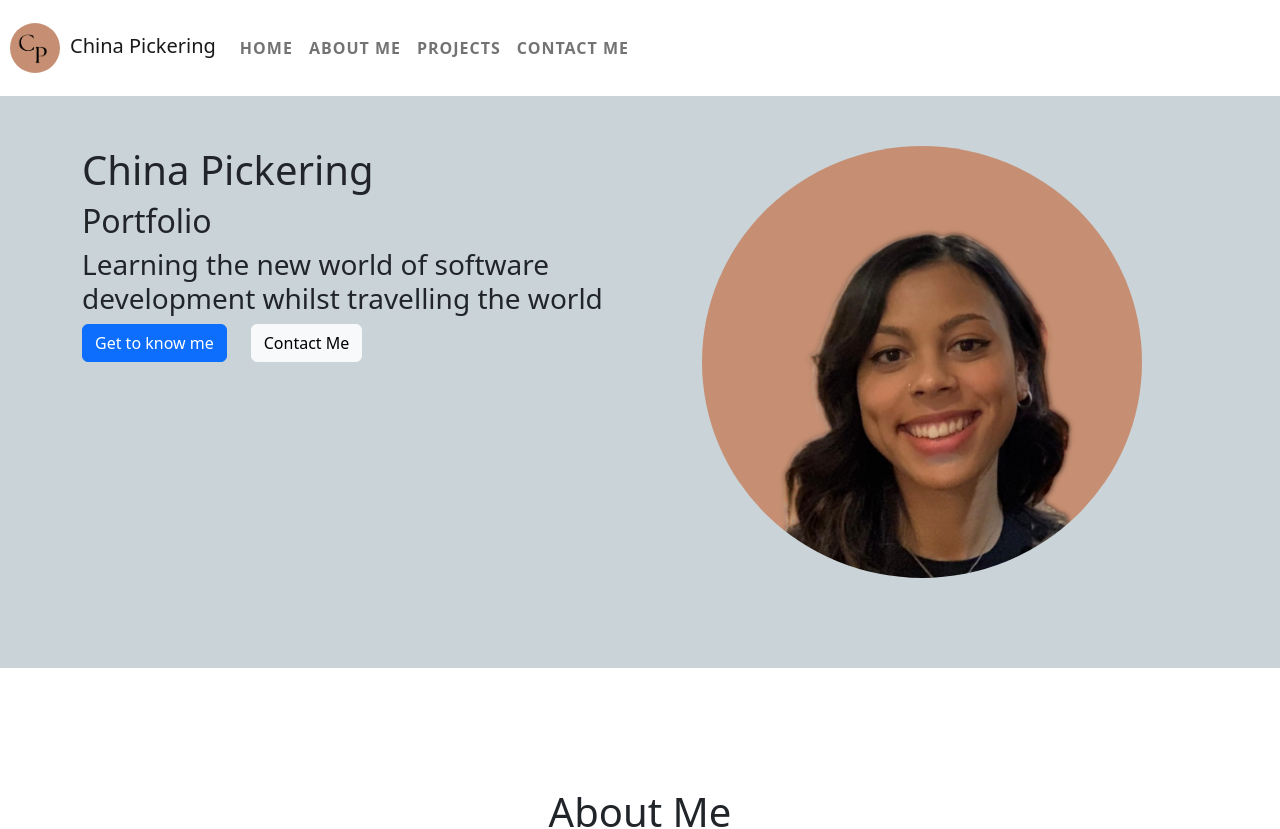
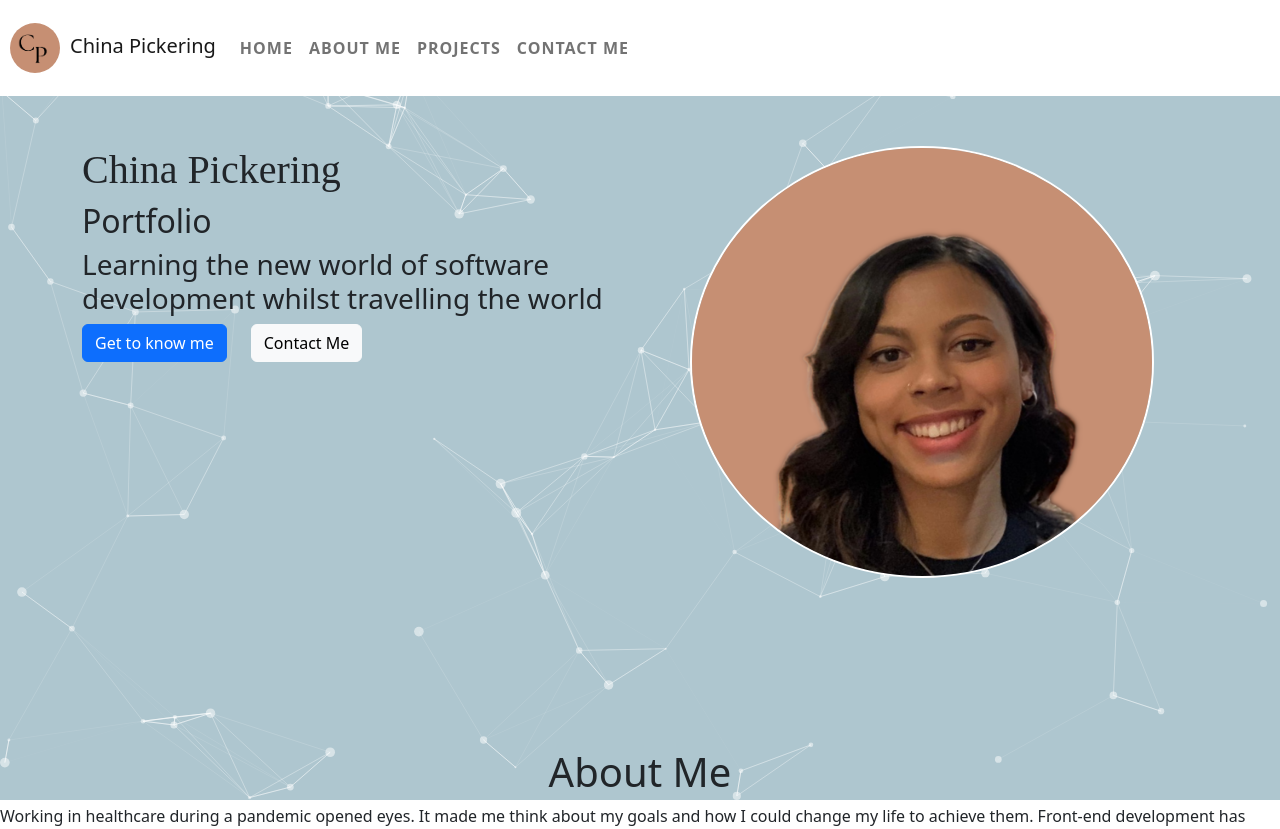
Before and after one commit to chinapicke/main_portfolio, a React (Create React App) app in the folder reactapps/: page / in a window 1280 px wide. Shown: the top 829 px of the page. Built offline with nearby package versions, Linux system fonts and the light colour scheme.

Commit message:
futher styling changes and added animation to header page

```diff
--- a/reactapps/package.json
+++ b/reactapps/package.json
@@ -11,8 +11,12 @@
     "react-bootstrap": "^2.7.2",
     "react-dom": "^18.2.0",
     "react-icons": "^4.8.0",
+    "react-particle-backgrounds": "^1.0.4",
+    "react-particles": "^2.9.3",
     "react-router-dom": "^6.8.2",
     "react-scripts": "5.0.1",
+    "react-tsparticles": "^2.9.3",
+    "tsparticles": "^2.9.3",
     "web-vitals": "^2.1.4"
   },
   "scripts": {
--- a/reactapps/src/App.js
+++ b/reactapps/src/App.js
@@ -6,6 +6,7 @@ import Homepage from './pages/Homepage';
 import Contact from './pages/Contact';
 import About from './pages/AboutMe';
 import Projects from './pages/Projects';
+import { useState } from 'react';
 
 
 function App() {
--- a/reactapps/src/pages/AboutMe.js
+++ b/reactapps/src/pages/AboutMe.js
@@ -2,6 +2,7 @@ import React from 'react'
 import Container from 'react-bootstrap/Container';
 import Row from 'react-bootstrap/Row';
 import Col from 'react-bootstrap/Col';
+import '../styles/AboutMe.css';
 
 function AboutMe() {
   return (
@@ -21,7 +22,8 @@ function AboutMe() {
             <li>bootstrap</li>
         </ul>
     </Col>
-    <Col>
+    <Col sm={6}>
+      <img className='aboutImage' src='/images/me.png'></img>
     </Col>
   </Row>
   </Row>
--- a/reactapps/src/pages/Contact.js
+++ b/reactapps/src/pages/Contact.js
@@ -10,7 +10,7 @@ import '../styles/Contact.css'
 function Contact() {
   return (
     <div className="wholecontactarea">
-      <h1 className="text-center">Contact Me</h1>
+      <h1 className=" subheadingContact text-center">Contact Me</h1>
       <p className="text-center">Get in touch </p>
       <Container className='formLinksArea' fluid="md">
         <Row>
--- a/reactapps/src/pages/Homepage.js
+++ b/reactapps/src/pages/Homepage.js
@@ -9,6 +9,8 @@ import Projects from './Projects';
 import { Link } from 'react-router-dom'
 import Button from 'react-bootstrap/Button';
 import '../styles/Homepage.css';
+import Particles from './Particles';
+
 
 
 function Homepage() {
@@ -26,6 +28,20 @@ function Homepage() {
       <div className='heroBanner'>
         <Container>
           <Row>
+          <Particles
+                canvasClassName="example"
+                height="120px"
+                width="100px"
+                params={{
+                    polygon: {
+                        enable: true,
+                        type: 'inside',
+                        move: {
+                            radius: 10
+                        },
+                        url: 'path/to/svg.svg'
+                    }
+                }} />
             <Col sm={6} className='heroInfo'>
               <h1 className='name'>China Pickering</h1>
               <h2 className='headerSubheading'>Portfolio</h2>
@@ -42,6 +58,7 @@ function Homepage() {
             </Col>
           </Row>
         </Container>
+
       </div>
       <About />
       <Projects />
--- /dev/null
+++ b/reactapps/src/pages/Particles.js
@@ -0,0 +1,106 @@
+import { useCallback } from "react";
+import Particles from "react-particles";
+import { loadFull } from "tsparticles";
+
+function ParticlesComponent() {
+    const particlesInit = useCallback(async engine => {
+        console.log(engine);
+        // you can initiate the tsParticles instance (engine) here, adding custom shapes or presets
+        // this loads the tsparticles package bundle, it's the easiest method for getting everything ready
+        // starting from v2 you can add only the features you need reducing the bundle size
+        await loadFull(engine);
+    }, []);
+
+    const particlesLoaded = useCallback(async container => {
+        await console.log(container);
+    }, []);
+
+    return (
+        <Particles
+            id="tsparticles"
+            init={particlesInit}
+            loaded={particlesLoaded}
+            options={{
+                background: {
+                    color: {
+                        value: "#AEC6CF",
+                    },
+                },
+                fullScreen: {
+                    enable: true,
+                    zIndex:-1,
+                 },
+                style:{
+                    position:"absolute",
+                },
+                fpsLimit: 120,
+                interactivity: {
+                    events: {
+                        onClick: {
+                            enable: true,
+                            mode: "push",
+                        },
+                        onHover: {
+                            enable: true,
+                            mode: "repulse",
+                        },
+                        resize: true,
+                    },
+                    modes: {
+                        push: {
+                            quantity: 4,
+                        },
+                        repulse: {
+                            distance: 200,
+                            duration: 0.4,
+                        },
+                    },
+                },
+                particles: {
+                    color: {
+                        value: "#ffffff",
+                    },
+                    links: {
+                        color: "#ffffff",
+                        distance: 150,
+                        enable: true,
+                        opacity: 0.5,
+                        width: 1,
+                    },
+                    collisions: {
+                        enable: true,
+                    },
+                    move: {
+                        direction: "none",
+                        enable: true,
+                        outModes: {
+                            default: "bounce",
+                        },
+                        random: false,
+                        speed: 6,
+                        straight: false,
+                    },
+                    number: {
+                        density: {
+                            enable: true,
+                            area: 800,
+                        },
+                        value: 80,
+                    },
+                    opacity: {
+                        value: 0.5,
+                    },
+                    shape: {
+                        type: "circle",
+                    },
+                    size: {
+                        value: { min: 1, max: 5 },
+                    },
+                },
+                detectRetina: true,
+            }}
+        />
+    );
+};
+
+export default ParticlesComponent;
--- a/reactapps/src/styles/AboutMe.css
+++ b/reactapps/src/styles/AboutMe.css
@@ -0,0 +1,11 @@
+.aboutImage{
+        width:29rem;
+        height:27rem;
+        border-radius: 50%;
+        margin-left:50px;
+
+}
+
+.aboutMe p{
+    margin-bottom:50px;
+}
--- a/reactapps/src/styles/Contact.css
+++ b/reactapps/src/styles/Contact.css
@@ -1,4 +1,14 @@
 .formLinksArea{
     border: 2px solid black;
     border-radius: 5px;
+    background-color: white;
 }
+
+.wholecontactarea{
+    background-color: rgba(150,168,175,0.5);
+    margin-right: 20px;
+    margin-left:20px;
+    margin-bottom: 20px;
+    padding-bottom: 50px;
+    border-radius: 1%;
+}
--- a/reactapps/src/styles/Homepage.css
+++ b/reactapps/src/styles/Homepage.css
@@ -1,21 +1,35 @@
-.homepage{
-    background-color: white;
-}
+@import url ('https://fonts.google.com/specimen/Righteous');
+
 
 .heroPicture{
     width:29rem;
     height:27rem;
-    border-radius: 50%;
     margin-top: 50px;
     margin-left:50px;
+    position: relative;
+    border-radius: 50%;
+    border: 2px solid white;
+    padding: 0;
+}
+
+.name{
+    font-family: 'Righteous';
 }
 
 .heroBanner{
-    margin-bottom:120px;
-    background-color: rgba(150,168,175,0.5);
+    margin-bottom:80px;
+    /* background-color: rgba(150,168,175,0.5); */
     padding-bottom:90px;
 }
 
 .name{
     margin-top: 50px;
 }
+
+.heroInfo{
+    z-index : 999;
+}
+
+.example{
+    position:absolute !important;
+    }
--- /dev/null
+++ b/reactapps/src/styles/Particles.css
@@ -0,0 +1 @@
+.t
```
Also changed, not shown: reactapps/public/images/me.png (added), 1 other file (tests, documents, lock files or other folders).
